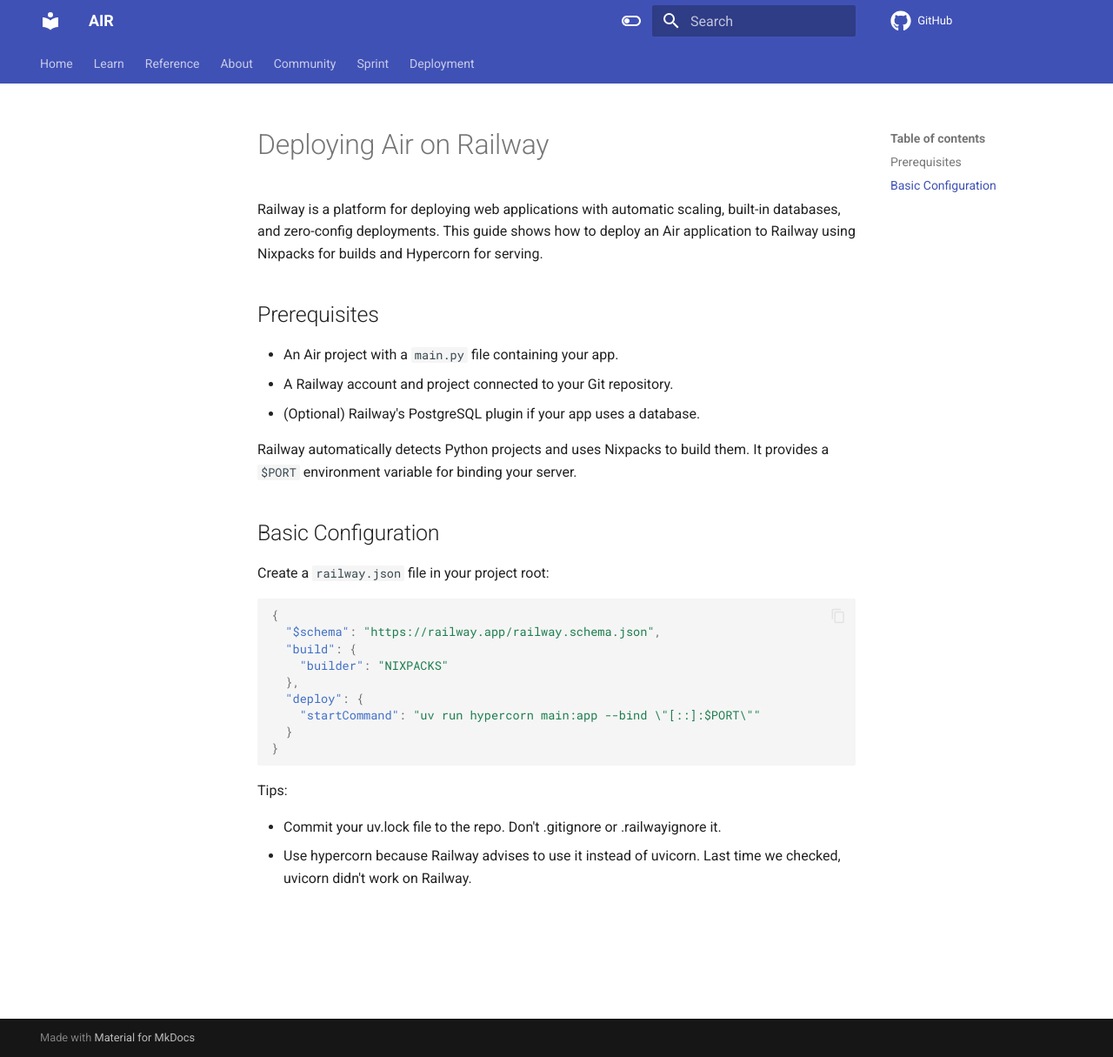
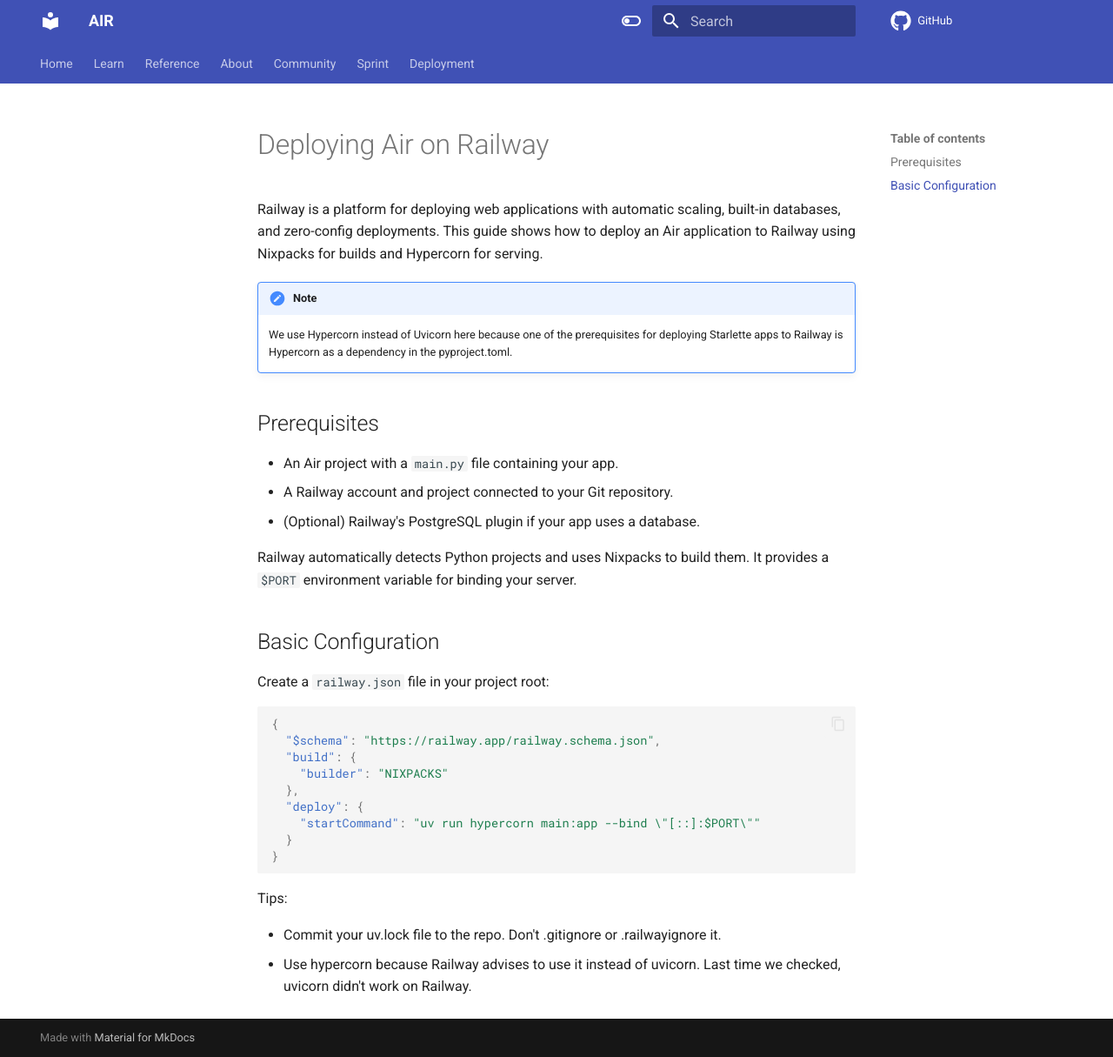
Before and after one commit to feldroy/air, an MkDocs documentation site: the page built from docs/deployment/railway.md, in a window 1280 px wide and 1215 px high. Shown: the whole window at 87% size. Built offline with MkDocs 1.6.1 and Material for MkDocs 9.7.7, drawn with Linux system fonts in a browser that asks for light colours; comment, search, counter and statistics services are not loaded.

Commit message:
Add Hypercorn note box

```diff
--- a/docs/deployment/railway.md
+++ b/docs/deployment/railway.md
@@ -1,6 +1,10 @@
 # Deploying Air on Railway
 
 Railway is a platform for deploying web applications with automatic scaling, built-in databases, and zero-config deployments. This guide shows how to deploy an Air application to Railway using Nixpacks for builds and Hypercorn for serving.
+
+!!! note
+
+    We use Hypercorn instead of Uvicorn here because one of the prerequisites for deploying Starlette apps to Railway is Hypercorn as a dependency in the pyproject.toml.
 
 ## Prerequisites
 
```
